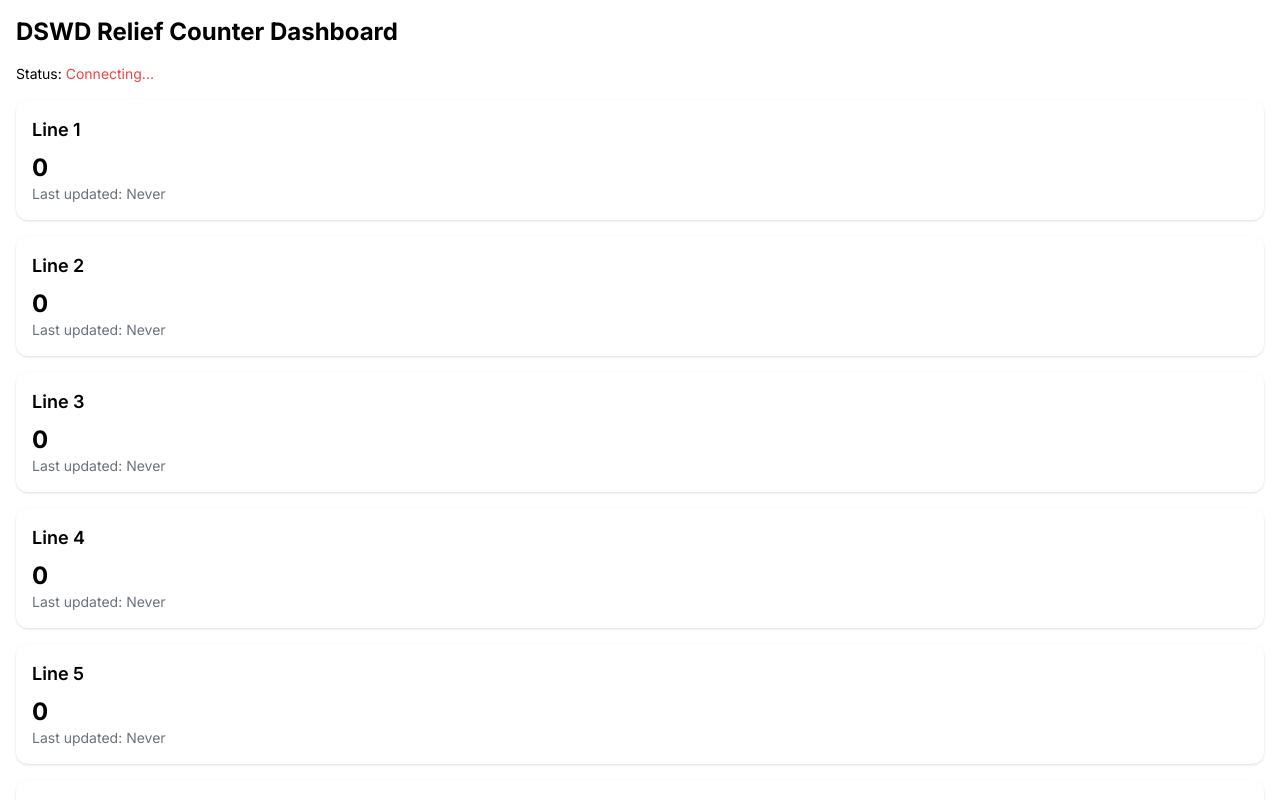
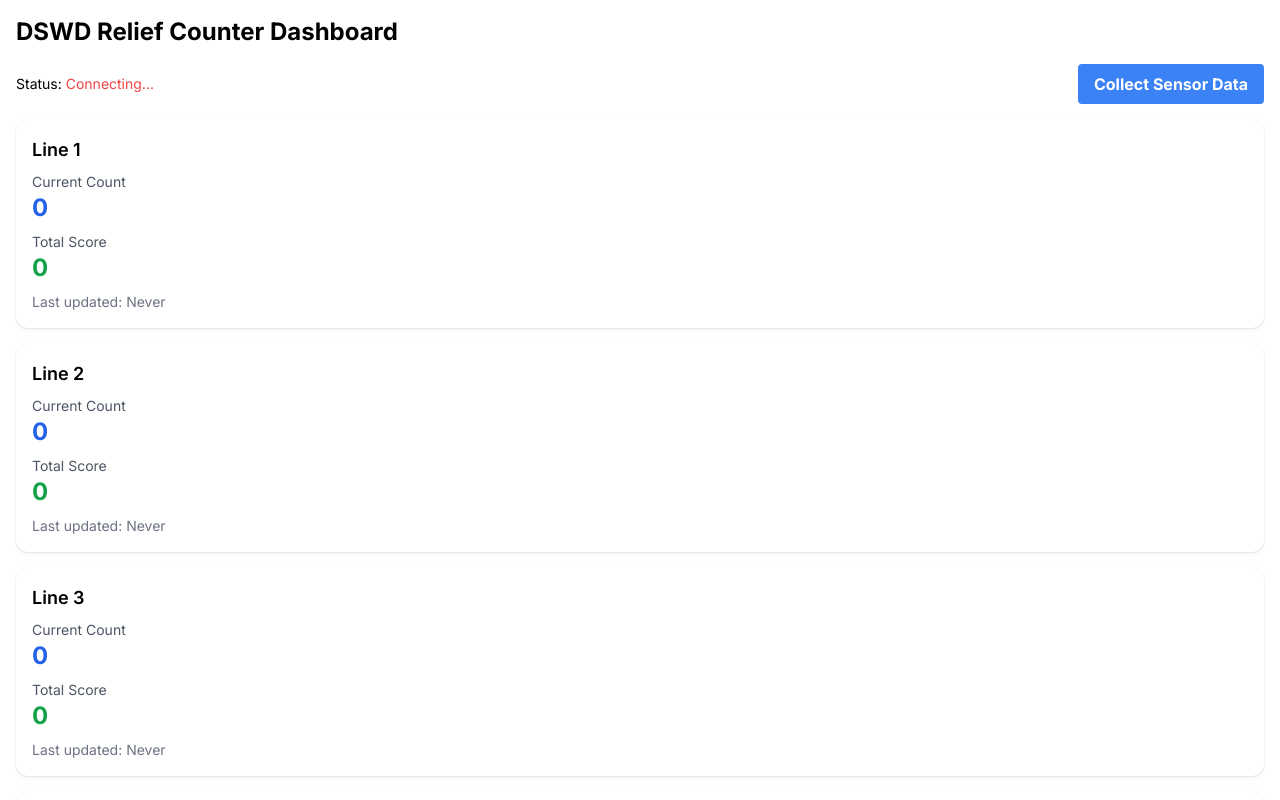
Before and after one commit to jasonllanes/DSWD_Counter, a React (Vite) app: page / in a window 1280 px wide. Shown: the top 800 px of the page. Built offline with nearby package versions, Linux system fonts and the light colour scheme; no server answers.

Commit message:
Feat(MainScreenContainer): Jason's code Saturday

```diff
--- a/src/screens/main_screen/MainScreenContainer.tsx
+++ b/src/screens/main_screen/MainScreenContainer.tsx
@@ -4,6 +4,7 @@
 type LineData = {
   count: number;
   timestamp: string;
+  totalScore?: number; // Add totalScore to track cumulative count
 };
 
 type LineStatus = {
@@ -14,72 +15,64 @@
   // State for all 8 lines
   const [lineData, setLineData] = useState<LineStatus>({});
   const [connectionStatus, setConnectionStatus] = useState("Connecting...");
+  const [ws, setWs] = useState<WebSocket | null>(null);
+
+  // Function to trigger data collection
+  const handleCollectData = () => {
+    if (ws && ws.readyState === WebSocket.OPEN) {
+      ws.send("SEND_DATA");
+    } else {
+      console.error("WebSocket is not connected");
+    }
+  };
 
   useEffect(() => {
-    const ws = new WebSocket("ws://localhost:4000");
+    const wsConnection = new WebSocket("ws://localhost:4000");
+
+    // Store WebSocket instance in state
+    setWs(wsConnection);
 
     // Connection event handlers
-    ws.onopen = () => {
+    wsConnection.onopen = () => {
       setConnectionStatus("Connected");
       console.log("Connected to WebSocket server");
     };
 
-    ws.onclose = () => {
+    wsConnection.onclose = () => {
       setConnectionStatus("Disconnected");
       console.log("Disconnected from WebSocket server");
     };
 
-    ws.onerror = (error) => {
+    wsConnection.onerror = (error) => {
       setConnectionStatus("Error");
       console.error("WebSocket error:", error);
     };
 
-    ws.onmessage = (event) => {
+    wsConnection.onmessage = (event) => {
       try {
         const text = event.data;
         console.log("Received:", text);
 
-        // Try to parse as JSON first (for structured data)
-        try {
-          const data = JSON.parse(text);
-          if (data.lineId && typeof data.count === "number") {
-            // Handle structured data format
+        // Handle the "Sensor X triggered, Total Score: Y" format
+        if (text.includes("Total Score:")) {
+          // Extract the sensor number and total score
+          const sensorMatch = text.match(/Sensor (\d+)/);
+          const scoreMatch = text.match(/Total Score: (\d+)/);
+
+          if (sensorMatch && scoreMatch) {
+            const lineId = parseInt(sensorMatch[1]);
+            const totalScore = parseInt(scoreMatch[1]);
+
+            console.log(`Updating Line ${lineId} with score ${totalScore}`);
+
             setLineData((prev) => ({
               ...prev,
-              [data.lineId]: {
-                count: data.count,
+              [lineId]: {
+                count: totalScore, // Use total score as current count
                 timestamp: new Date().toISOString(),
+                totalScore: totalScore, // Use total score directly
               },
             }));
-            return;
-          }
-        } catch (e) {
-          // If not JSON, handle text format
-          if (text.includes("Total Score:")) {
-            // Extract line number and count from "Total Score: Line X: Y"
-            const match = text.match(/Line (\d+):\s*(\d+)/);
-            if (match) {
-              const [, lineId, count] = match;
-              setLineData((prev) => ({
-                ...prev,
-                [parseInt(lineId)]: {
-                  count: parseInt(count),
-                  timestamp: new Date().toISOString(),
-                },
-              }));
-            }
-          } else if (text.startsWith("count:")) {
-            // Handle simple count format with line number
-            const [lineId, count] = text.split(":").slice(1);
-            if (lineId && count) {
-              setLineData((prev) => ({
-                ...prev,
-                [parseInt(lineId)]: {
-                  count: parseInt(count),
-                  timestamp: new Date().toISOString(),
-                },
-              }));
-            }
           }
         }
       } catch (error) {
@@ -89,8 +82,8 @@
 
     // Cleanup function
     return () => {
-      if (ws.readyState === WebSocket.OPEN) {
-        ws.close();
+      if (wsConnection.readyState === WebSocket.OPEN) {
+        wsConnection.close();
       }
     };
   }, []);
@@ -98,7 +91,7 @@
   return (
     <div className="p-4">
       <h1 className="text-2xl font-bold mb-4">DSWD Relief Counter Dashboard</h1>
-      <div className="mb-4">
+      <div className="mb-4 flex justify-between items-center">
         <p className="text-sm">
           Status:{" "}
           <span
@@ -111,6 +104,13 @@
             {connectionStatus}
           </span>
         </p>
+        <button
+          onClick={handleCollectData}
+          className="bg-blue-500 hover:bg-blue-700 text-white font-bold py-2 px-4 rounded"
+          disabled={connectionStatus !== "Connected"}
+        >
+          Collect Sensor Data
+        </button>
       </div>
 
       {/* Display data for each line */}
@@ -118,13 +118,26 @@
         {Array.from({ length: 8 }, (_, i) => i + 1).map((lineId) => (
           <div key={lineId} className="bg-white p-4 rounded-lg shadow">
             <h2 className="text-lg font-semibold mb-2">Line {lineId}</h2>
-            <p className="text-2xl font-bold">{lineData[lineId]?.count || 0}</p>
+            <div className="space-y-2">
+              <div>
+                <p className="text-sm text-gray-600">Current Count</p>
+                <p className="text-2xl font-bold text-blue-600">
+                  {lineData[lineId]?.count || 0}
+                </p>
+              </div>
+              <div>
+                <p className="text-sm text-gray-600">Total Score</p>
+                <p className="text-2xl font-bold text-green-600">
+                  {lineData[lineId]?.totalScore || 0}
+                </p>
+              </div>
               <p className="text-sm text-gray-500">
                 Last updated:{" "}
                 {lineData[lineId]?.timestamp
                   ? new Date(lineData[lineId].timestamp).toLocaleTimeString()
                   : "Never"}
               </p>
+            </div>
           </div>
         ))}
       </div>
```
Lines whose indentation alone changed are shown as unchanged.
